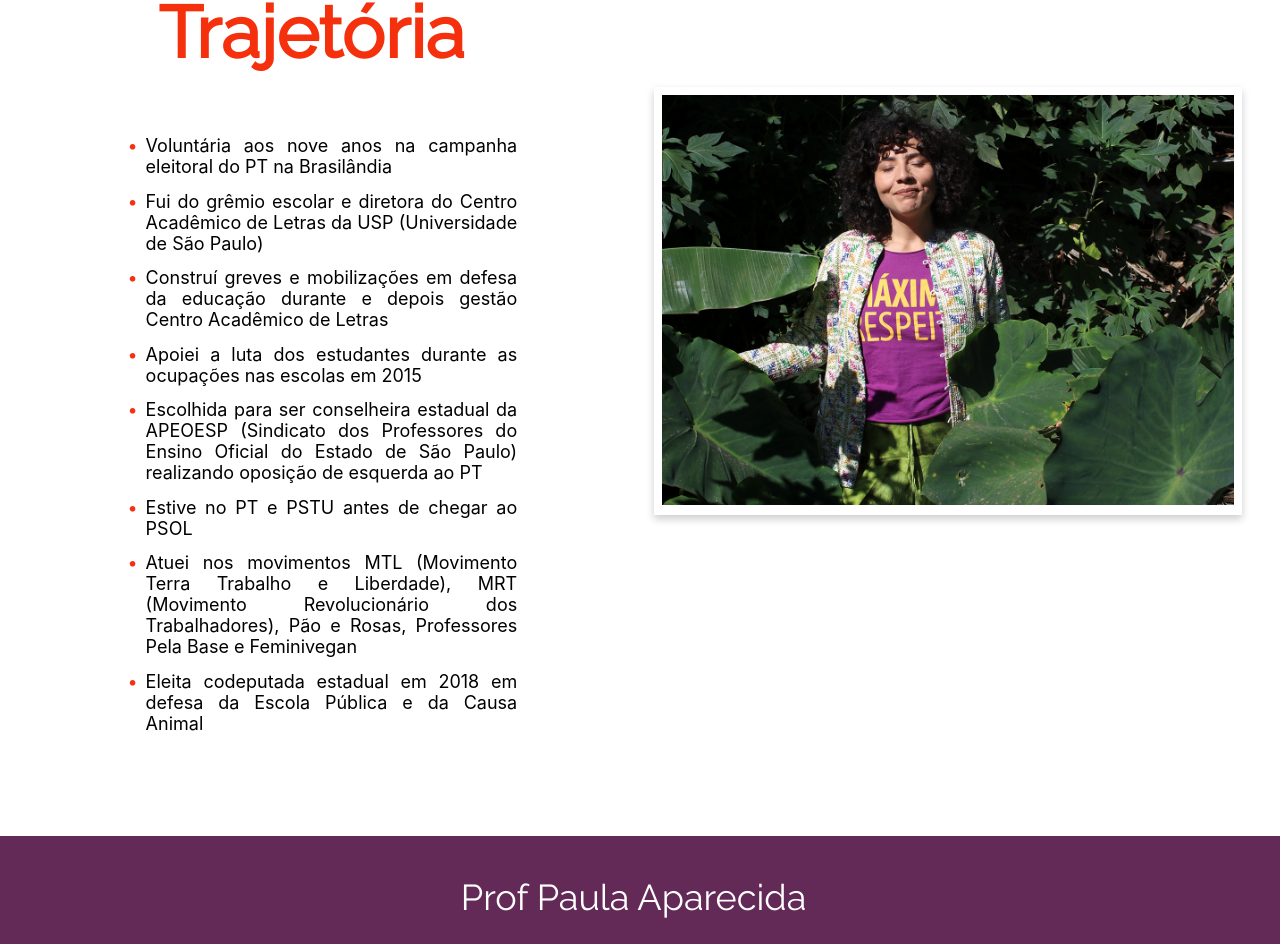
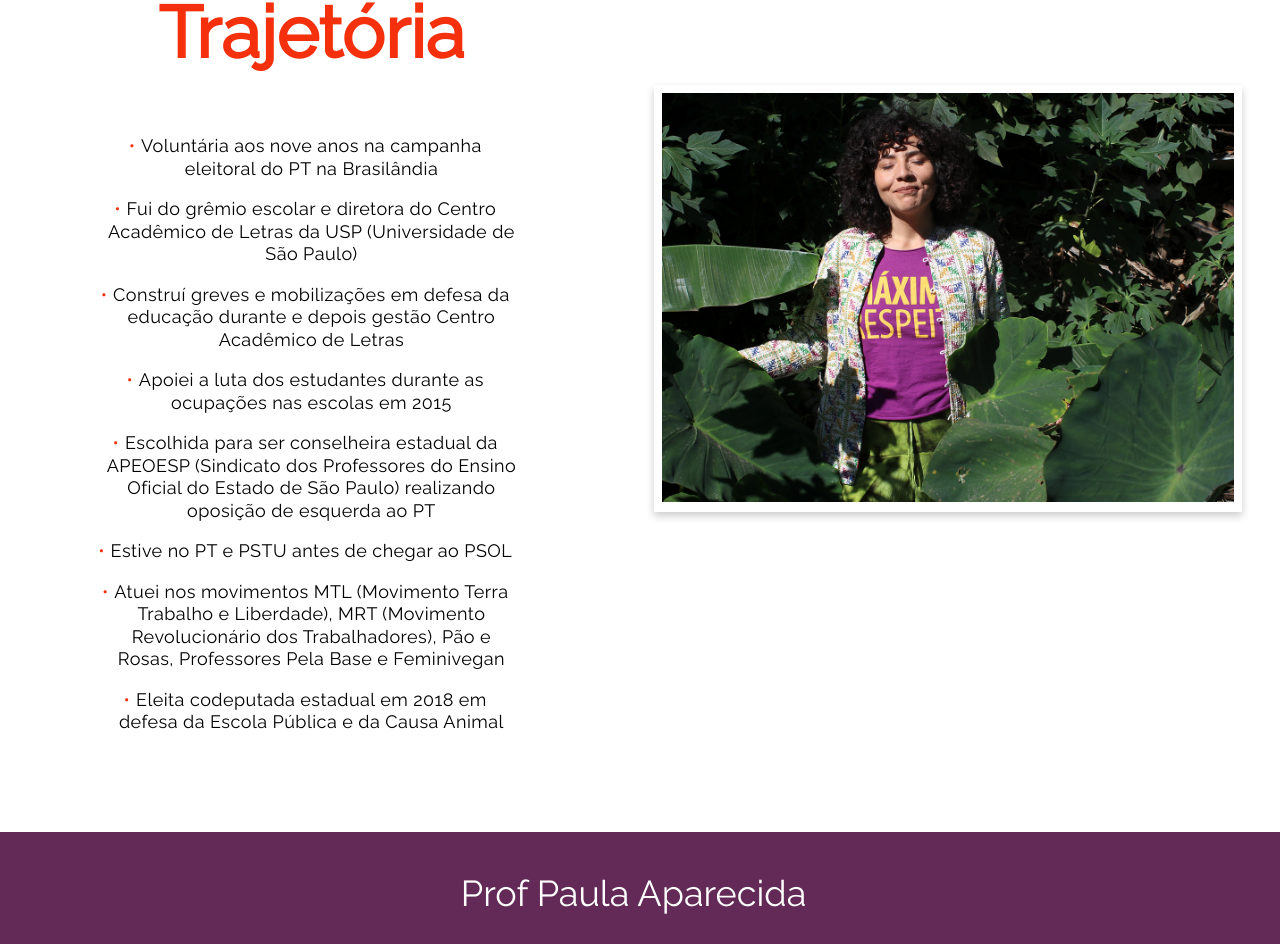
Before and after one commit to fgb882/operaria-da-educacao, a React (Create React App) app: page / in a window 1280 px wide. Shown: the part 5030-5974 px from the top of the page. Built offline with nearby package versions, Linux system fonts and the light colour scheme.

Commit message:
feat: aligned 'trajetória' bulletpoints

```diff
--- a/src/App.css
+++ b/src/App.css
@@ -193,7 +193,7 @@ p {
   padding-bottom: 1.5rem;
 }
 
-#sobre li::before {
+#sobre .bulletpoint p::before {
   content: "\2022";
   color: #F5300C;
   display: inline-block;
@@ -203,6 +203,11 @@ p {
 #sobre h5 {
   font-size: 2.5rem;
   text-align: center;
+}
+
+#sobre .bulletpoint p {
+  padding-bottom: 0;
+  padding-top: 0;
 }
 
 .sobre-img {
--- a/src/components/sobrelist.jsx
+++ b/src/components/sobrelist.jsx
@@ -6,18 +6,16 @@ const Sobrelist = () => {
     return (
         <section id="sobre">
             <div className="sobre container" id="sobrelist">
-                <div className='sobre-texto'>
+                <div className='sobre-texto bulletpoint'>
                     <h1>Minha Trajetória</h1>
-                    <ul>
-                        <li>Voluntária aos nove anos na campanha eleitoral do PT na Brasilândia</li>
-                        <li>Fui do grêmio escolar e diretora do Centro Acadêmico de Letras da USP (Universidade de São Paulo)</li>
-                        <li>Construí greves e mobilizações em defesa da educação durante e depois gestão Centro Acadêmico de Letras</li>
-                        <li>Apoiei a luta dos estudantes durante as ocupações nas escolas em 2015</li>
-                        <li>Escolhida para ser conselheira estadual da APEOESP (Sindicato dos Professores do Ensino Oficial do Estado de São Paulo) realizando oposição de esquerda ao PT</li>
-                        <li>Estive no PT e PSTU antes de chegar ao PSOL</li>
-                        <li>Atuei nos movimentos MTL (Movimento Terra Trabalho e Liberdade), MRT (Movimento Revolucionário dos Trabalhadores), Pão e Rosas, Professores Pela Base e Feminivegan</li>
-                        <li>Eleita codeputada estadual em 2018 em defesa da Escola Pública e da Causa Animal</li>
-                    </ul>
+                    <p>Voluntária aos nove anos na campanha eleitoral do PT na Brasilândia</p>
+                    <p>Fui do grêmio escolar e diretora do Centro Acadêmico de Letras da USP (Universidade de São Paulo)</p>
+                    <p>Construí greves e mobilizações em defesa da educação durante e depois gestão Centro Acadêmico de Letras</p>
+                    <p>Apoiei a luta dos estudantes durante as ocupações nas escolas em 2015</p>
+                    <p>Escolhida para ser conselheira estadual da APEOESP (Sindicato dos Professores do Ensino Oficial do Estado de São Paulo) realizando oposição de esquerda ao PT</p>
+                    <p>Estive no PT e PSTU antes de chegar ao PSOL</p>
+                    <p>Atuei nos movimentos MTL (Movimento Terra Trabalho e Liberdade), MRT (Movimento Revolucionário dos Trabalhadores), Pão e Rosas, Professores Pela Base e Feminivegan</p>
+                    <p>Eleita codeputada estadual em 2018 em defesa da Escola Pública e da Causa Animal</p>
                 </div>
                 <div className='sobre-img'>
                     <img src={image} alt="imagem da paula aparecida" />
--- a/src/pages/home.jsx
+++ b/src/pages/home.jsx
@@ -33,7 +33,7 @@ const Home = () => {
       <Borda />
       <SobreInv />
       <Borda texto={""} />
-     <Sobrelist />
+      <Sobrelist />
       <Footer />
     </div>
   )
```
